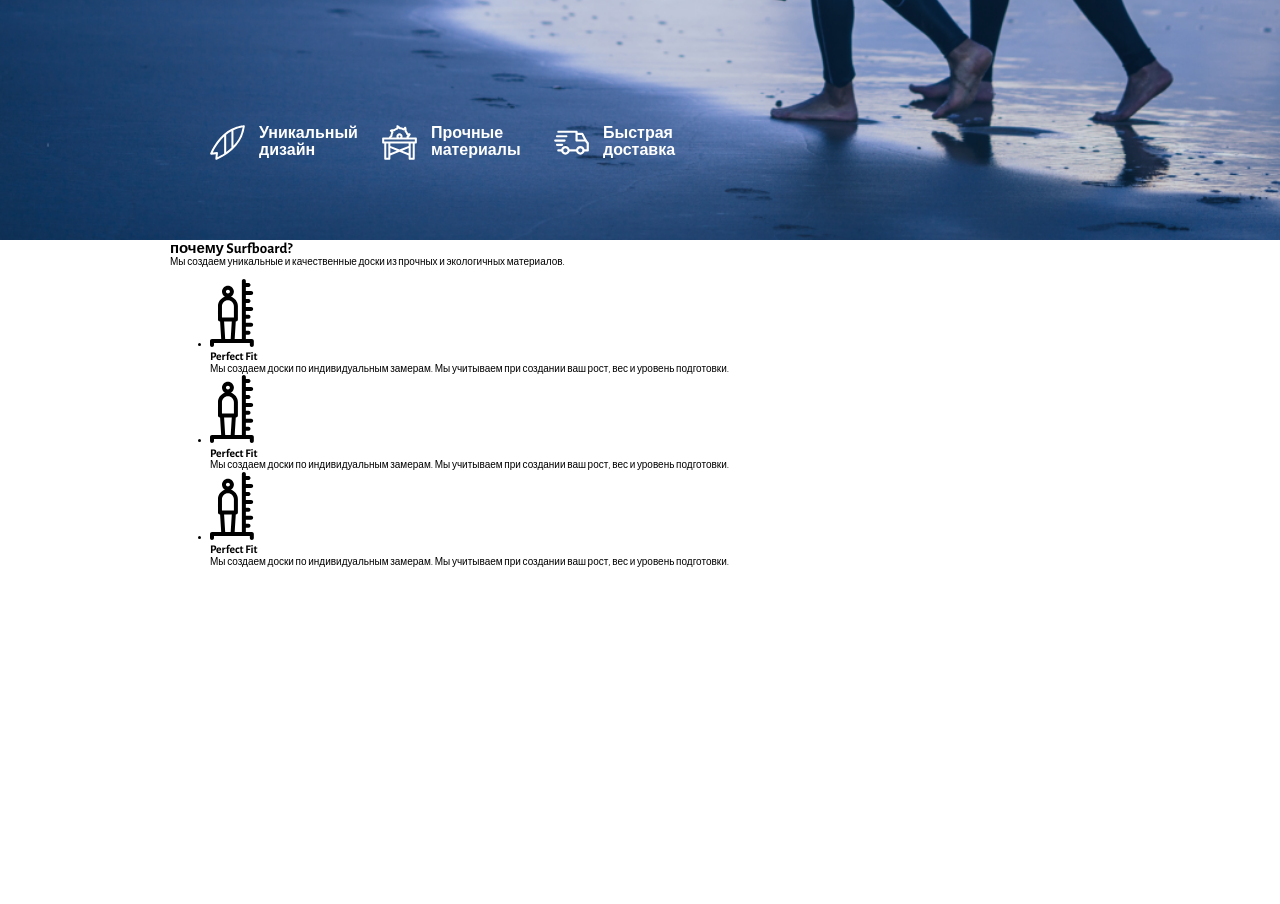
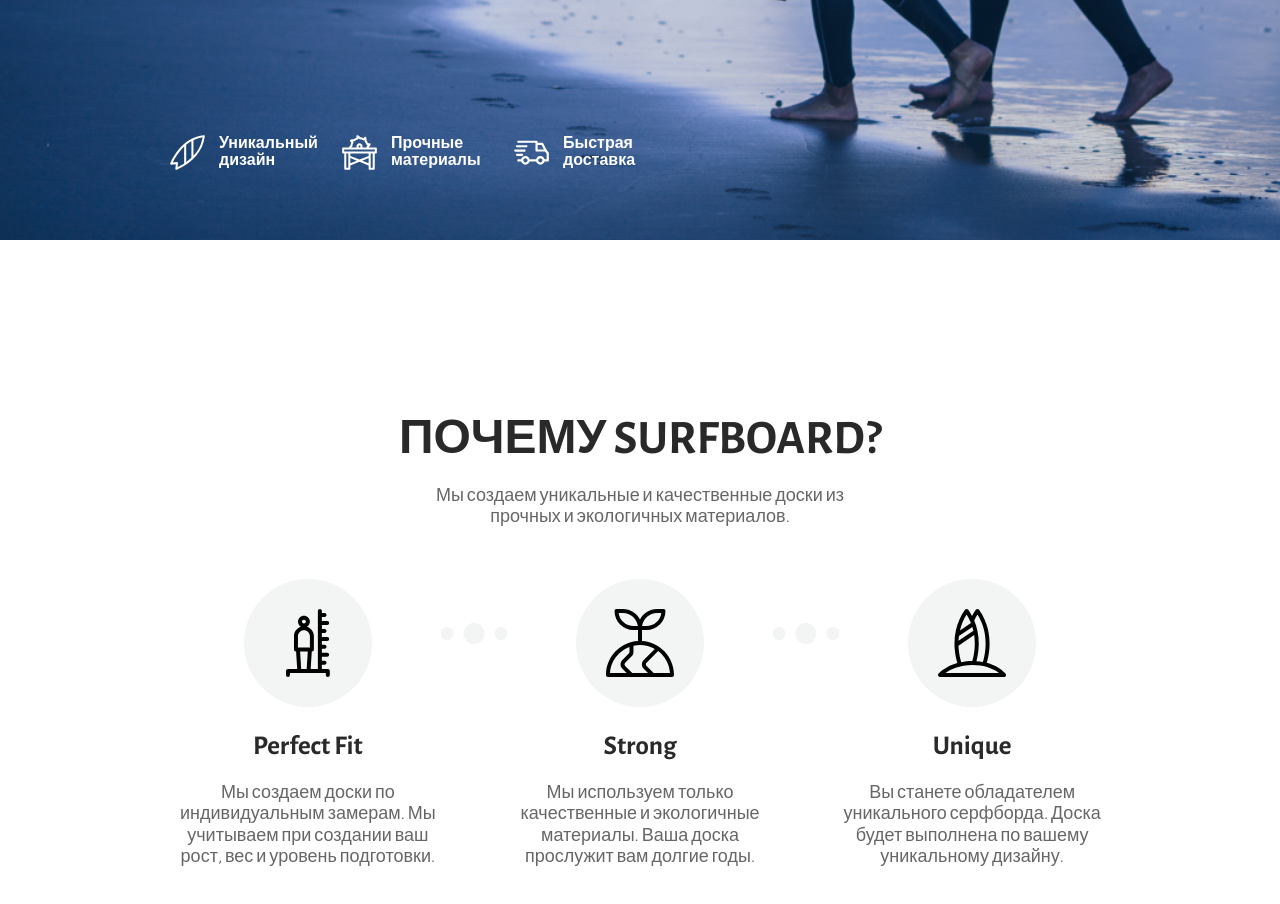
Before and after one commit to pruffit/Surfboard, a plain HTML site: page index.html in a window 1280 px wide. Shown: the part 560-1464 px from the top of the page. Before the commit the page ends 1138 px from the top, so only its background shows below. Drawn offline with nearby package versions, Linux system fonts and the light colour scheme.

Commit message:
benefits section (not adaptive)

```diff
--- /dev/null
+++ b/assets/scss/blocks/_benefits.scss
@@ -0,0 +1,57 @@
+.benefits{
+    display: flex;
+    &__item{
+        flex: 1;
+        padding: 0 3%;
+        position: relative;
+        &:first-child{
+            padding-left: 0;
+        }
+        &:last-child{
+            padding-right: 0;
+        }
+        &:not(:last-child){
+            &::before{
+                position: absolute;
+                content: url(../images/why/4.svg);
+                top: 44px;
+                right: 0;
+                transform: translateX(50%);
+            }
+        }
+    }
+    .benefit{
+        text-align: center;
+        &__image{
+            display: inline-block;
+            width: 12.8rem;
+            height: 12.8rem;
+            position: relative;
+            background-color:  #F2F5F4;
+            border-radius: 50%;
+            overflow: hidden;
+            margin-bottom: 2rem;
+            img{
+                width: 6.8rem;
+                height: 6.8rem;
+                position: absolute;
+                top: 50%;
+                left: 50%;
+                transform: translate(-50%, -50%);
+            }
+        }
+        &__title{
+            font-weight: 700;
+            font-size: 2.7rem;
+            line-height: 1.2;
+            color: $font-color;
+            margin-bottom: 2rem;
+        }
+        &__desk{
+            font-weight: 300;
+            font-size: 1.8rem;
+            line-height: 1.2;
+            color: $gray;
+        }
+    }
+}
--- /dev/null
+++ b/assets/scss/blocks/_headline.scss
@@ -0,0 +1,14 @@
+.headline{
+    text-align: center;
+    margin-bottom: 5rem;
+    &__title{
+        margin-bottom: 1.7rem;
+    }
+    &__subtitle{
+        font-weight: 400;
+        font-size: 1.8rem;
+        line-height: 1.2;
+        color: $gray;
+        padding: 0 27%;
+    }
+}
--- /dev/null
+++ b/assets/scss/blocks/_section.scss
@@ -0,0 +1,16 @@
+.section{
+    height: 100vh;
+    min-height: 65rem;
+    display: flex;
+    flex-direction: column;
+    justify-content: center;
+    &__title{
+        font-weight: 700;
+        font-size: 4.8rem;
+        line-height: 1.2;
+        color: $font-color;
+        margin-bottom: 5rem;
+        text-align: center;
+        text-transform: uppercase;
+    }
+}
--- a/assets/scss/main.scss
+++ b/assets/scss/main.scss
@@ -12,9 +12,12 @@ h3,
 h4,
 h5,
 h6,
+ul,
+ol,
 p{
     padding: 0;
     margin: 0;
+    list-style: none;
 }
 html{
     font-size: 62.5%;
@@ -28,6 +31,9 @@ body{
     margin: 0 auto;
 }
 @import "blocks/_btn.scss";
+@import "blocks/_section.scss";
 @import "blocks/_header.scss";
 @import "blocks/_hero.scss";
 @import "blocks/_features.scss";
+@import "blocks/_headline.scss";
+@import "blocks/_benefits.scss";
--- a/index.html
+++ b/index.html
@@ -108,30 +108,30 @@
                         </li>
                         <li class="benefits__item benefit">
                             <div class="benefit__image">
-                                <img src="assets/images/why/1.svg" alt="">
+                                <img src="assets/images/why/2.svg" alt="">
                             </div>
                             <div class="benefit__text">
                                 <h3 class="benefit__title">
-                                    Perfect Fit
+                                    Strong
                                 </h3>
                                 <div class="benefit__desk">
                                     <p>
-                                        Мы создаем доски по индивидуальным замерам. Мы учитываем при создании ваш рост, вес и уровень подготовки.
+                                        Мы используем только качественные и экологичные материалы. Ваша доска прослужит вам долгие годы.
                                     </p>
                                 </div>
                             </div>
                         </li>
                         <li class="benefits__item benefit">
                             <div class="benefit__image">
-                                <img src="assets/images/why/1.svg" alt="">
+                                <img src="assets/images/why/3.svg" alt="">
                             </div>
                             <div class="benefit__text">
                                 <h3 class="benefit__title">
-                                    Perfect Fit
+                                    Unique
                                 </h3>
                                 <div class="benefit__desk">
                                     <p>
-                                        Мы создаем доски по индивидуальным замерам. Мы учитываем при создании ваш рост, вес и уровень подготовки.
+                                        Вы станете обладателем уникального серфборда. Доска будет выполнена по вашему уникальному дизайну.
                                     </p>
                                 </div>
                             </div>
```
Also changed, not shown: assets/css/main.css, assets/images/why/4.svg (added), 1 other file.
